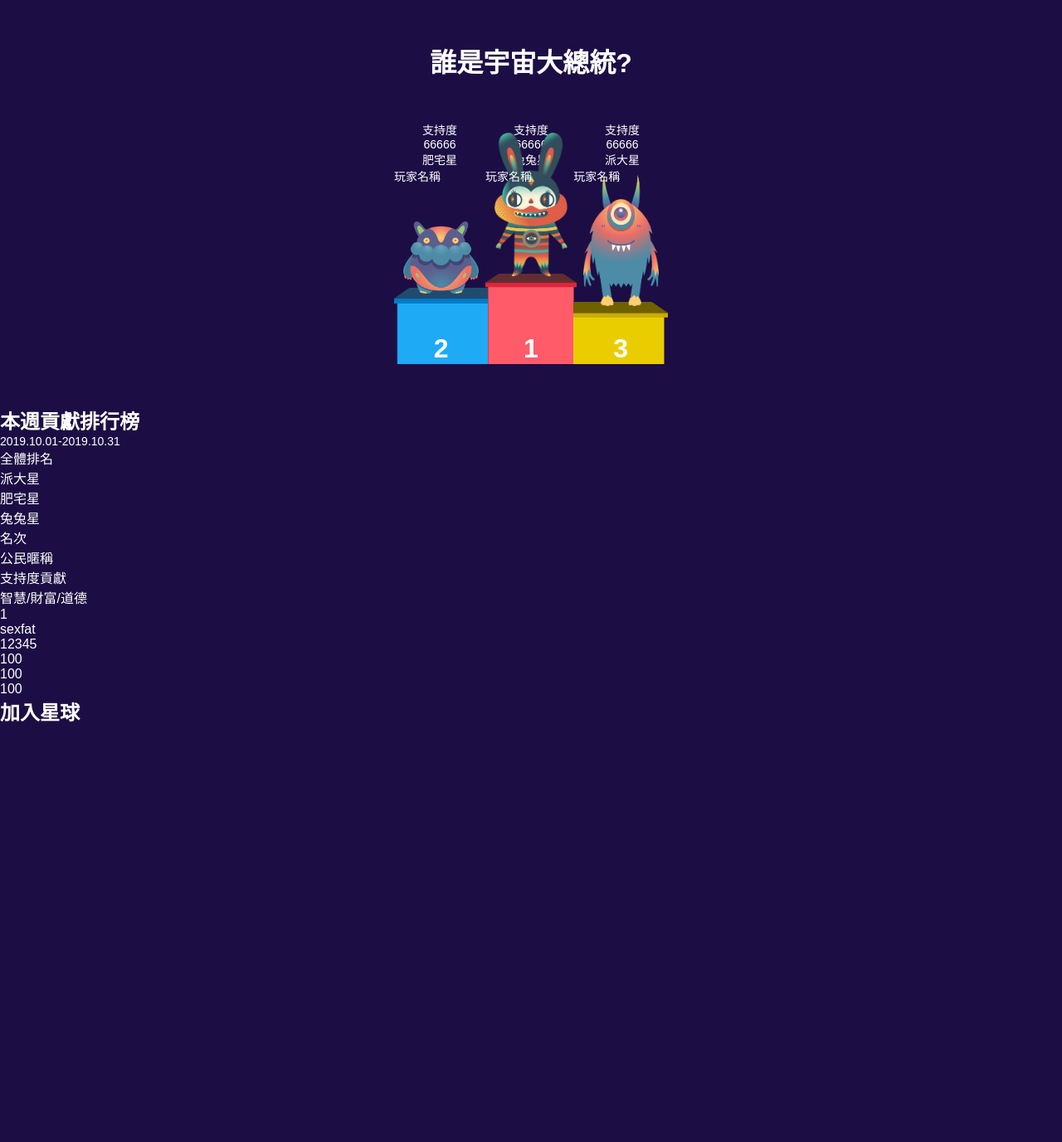
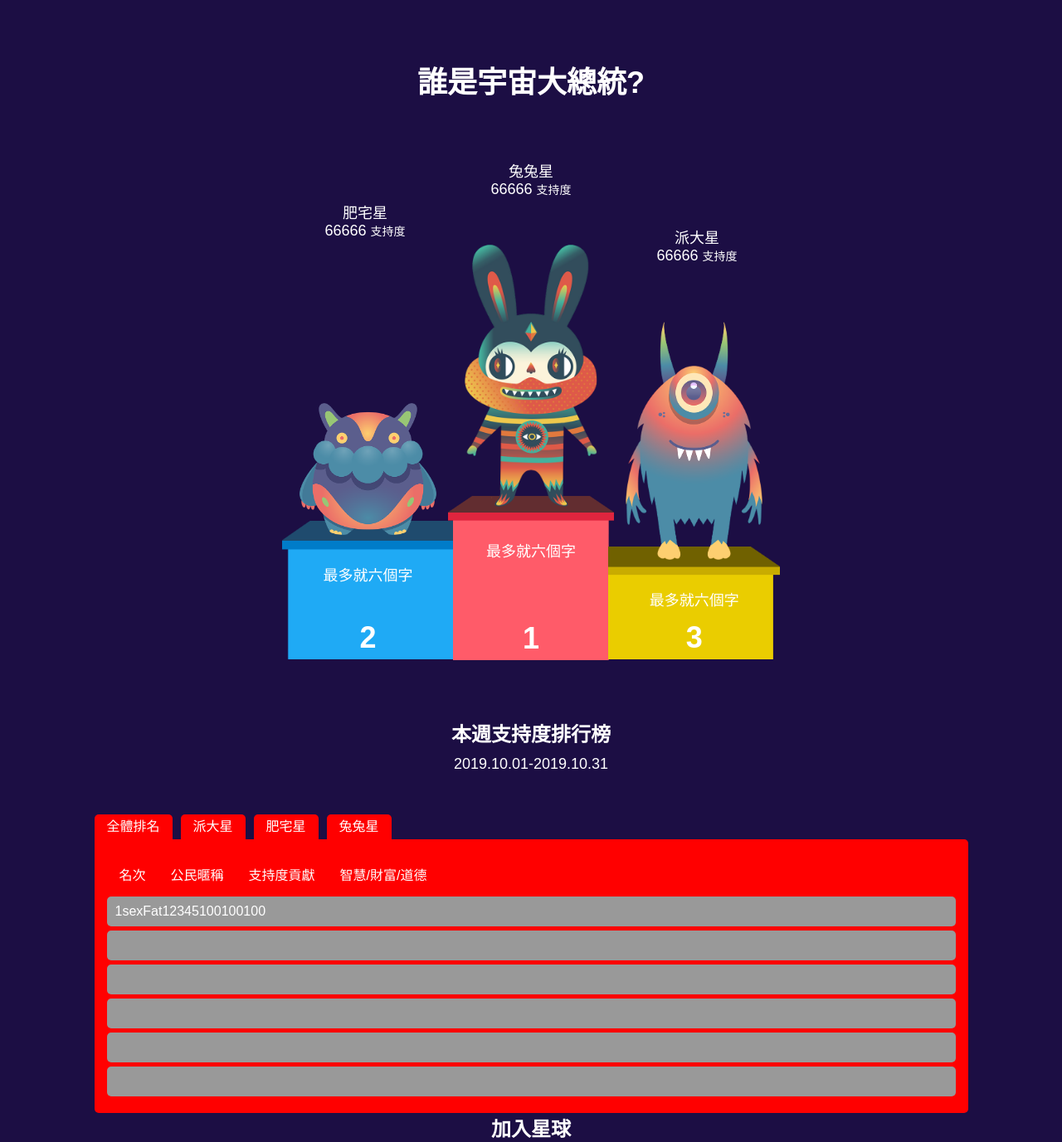
Before and after one commit to May27Oliver/Conquer-the-Universe, a PHP site: page / in a window 1280 px wide. Shown: the whole page at 83% size. Before the commit the page ends 875 px from the top, so only its background shows below. Run offline with PHP 8.4, Linux system fonts and the light colour scheme.

Commit message:
垂死掙扎的阿白

```diff
--- a/Rbai/css/style.css
+++ b/Rbai/css/style.css
@@ -17,17 +17,44 @@ p{
     font-size: 14px;
 }
 span{
-    font-size: 14px;
+    font-size: 12px;
 }
+h1{
+    font-size: 28px;
+}
+h2{
+    font-size: 20px;
+}
+@media screen and (min-width: 768px){
+    p{
+        font-size: 18px;
+    }
+    span{
+        font-size: 14px;
+    }
+    h1{
+        font-size: 36px;
+    }
+    h2{
+        font-size: 24px;
+    }
+}
+
+h2{
+    text-align: center;
+}
+/* *{
+    outline:1px solid red;
+} */
 
 
 
+/* 最上面 */
+.indexHeader h1{
+    text-align: center;
+    margin:70px auto;
+}
 
-.indexHeader h1{
-    font-size: 2em;
-    text-align: center;
-    margin:50px auto;
-}
 .indexHeader .indexWinner{
     width: 330px;
     margin:0 auto;
@@ -37,33 +64,47 @@ span{
     float: left;
     width: 110px;
 }
+@media screen and (min-width: 768px){
+    .indexHeader .indexWinner{
+        width: 450px;
+    }
+    .indexHeader .indexWinner li{
+        width: 150px;
+    }
+}
+@media screen and (min-width: 992px){
+    .indexHeader .indexWinner{
+        width: 600px;
+    }
+    .indexHeader .indexWinner li{
+        width: 200px;
+    }
+}
 .indexHeader .indexWinner li .stageText{
     background-repeat: no-repeat;
     background-size: 100%;
     background-position: bottom;
-    padding-top:150px;
+    padding-top:220px;
     position: relative;
 }
+
 .indexHeader .indexWinner .winner2 .stageText{
     background-image: url(../img/stageB2.png);
-    margin-right: -3%;
+    margin-right: -3.4%;
 }
 .indexHeader .indexWinner .winner1 .stageText{
     background-image: url(../img/stageR1.png);
 }
 .indexHeader .indexWinner .winner3 .stageText{
     background-image: url(../img/stageY3.png);
-    margin-left: -3.5%;
+    margin-left: -3.3%;
 }
 .indexHeader .indexWinner li img{
     display: block;
     width: 80%;
     margin:0 auto;
 }
-.indexHeader .indexWinner span{
-    display: block;
-    text-align: center;
-}
+
 .indexHeader .indexWinner p{
     text-align: center;
 }
@@ -83,7 +124,175 @@ span{
 .indexHeader .indexWinner .winner3 .alienImg{
     bottom:70px;
 }
+@media screen and (min-width: 768px){
+    .indexHeader .indexWinner .winner1 .alienImg{
+        bottom:140px;
+    }
+
+    .indexHeader .indexWinner .winner2 .alienImg{
+        bottom:115px;
+    }
+
+    .indexHeader .indexWinner .winner3 .alienImg{
+        bottom:90px;
+    }
+}
+@media screen and (min-width: 992px){
+    .indexHeader .indexWinner .winner1 .alienImg{
+        bottom:185px;
+    }
+
+    .indexHeader .indexWinner .winner2 .alienImg{
+        bottom:150px;
+    }
+
+    .indexHeader .indexWinner .winner3 .alienImg{
+        bottom:120px;
+    }
+}
 .indexHeader .indexWinner li .stageText p{
+    width: 150px;
     position: absolute;
-    top:0;
+    bottom:0;
+    left:50%;
+    transform: translateX(-50%);
 }
+@media screen and (min-width: 768px){
+    .indexHeader .indexWinner li .stageText{
+        padding-top:320px;
+    }
+}
+@media screen and (min-width: 992px){
+    .indexHeader .indexWinner li .stageText{
+        padding-top:440px;
+    }
+}
+
+.indexHeader .indexWinner .winner1 .stageText p{
+    bottom:70px;
+}
+.indexHeader .indexWinner .winner2 .stageText p{
+    bottom:50px;
+}
+.indexHeader .indexWinner .winner3 .stageText p{
+    bottom:35px;
+}
+@media screen and (min-width: 768px){
+    .indexHeader .indexWinner .winner1 .stageText p{
+        bottom:90px;
+    }
+    .indexHeader .indexWinner .winner2 .stageText p{
+        bottom:65px;
+    }
+    .indexHeader .indexWinner .winner3 .stageText p{
+        bottom:45px;
+    }
+}
+@media screen and (min-width: 992px){
+    .indexHeader .indexWinner .winner1 .stageText p{
+        bottom:120px;
+    }
+    .indexHeader .indexWinner .winner2 .stageText p{
+        bottom:90px;
+    }
+    .indexHeader .indexWinner .winner3 .stageText p{
+        bottom:60px;
+    }
+}
+.indexHeader .indexWinner .winner2 .planetTxt{
+    padding-top:30px;
+}
+.indexHeader .indexWinner .winner2 .stageText{
+    padding-top:189px;
+}
+.indexHeader .indexWinner .winner3 .planetTxt{
+    padding-top:60px;
+}
+.indexHeader .indexWinner .winner3 .stageText{
+    padding-top:159px;
+}
+@media screen and (min-width: 768px){
+    .indexHeader .indexWinner .winner2 .planetTxt{
+        padding-top:40px;
+    }
+    .indexHeader .indexWinner .winner2 .stageText{
+        padding-top:279px;
+    }
+    .indexHeader .indexWinner .winner3 .planetTxt{
+        padding-top:70px;
+    }
+    .indexHeader .indexWinner .winner3 .stageText{
+        padding-top:249px;
+    }
+}
+@media screen and (min-width: 992px){
+    .indexHeader .indexWinner .winner2 .planetTxt{
+        padding-top:50px;
+    }
+    .indexHeader .indexWinner .winner2 .stageText{
+        padding-top:389px;
+    }
+    .indexHeader .indexWinner .winner3 .planetTxt{
+        padding-top:80px;
+    }
+    .indexHeader .indexWinner .winner3 .stageText{
+        padding-top:359px;
+    }
+}
+@media screen and (min-width: 768px){
+    .indexHeader .indexWinner li .stageText h1{
+        padding-bottom:5px;
+    }
+}
+.indexHeader .indexWinner  li .planetTxt span{
+    margin-left:5px;
+}
+
+
+/* 排行榜 */
+.leaderBoard h2{
+    margin-bottom: 10px;
+}
+.leaderBoard p{
+    text-align: center;
+    margin-bottom: 50px;
+}
+.boardTitle{
+    width: 90%;
+    background-color: #666;
+    margin:0 auto;
+}
+.boardInner{
+    width: calc(90% - 30px);
+    background-color: red;
+    margin:0 auto;
+    clear:both;
+    padding:15px;
+    border-radius:0 5px 5px 5px;
+}
+.boardTitle li{
+    float: left;
+    background-color: red;
+    padding:0 15px;
+    line-height: 30px;
+    margin-right:10px;
+    border-radius: 5px 5px 0 0;
+}
+.innerTitle li{
+    float: left;
+    margin:15px;
+}
+#innerPlayer{
+    clear:both;
+}
+#innerPlayer li ul li{
+    float:left;
+}
+#innerPlayer li ul{
+    height: 36px;
+    line-height: 36px;
+    background-color: #999;
+    margin-bottom:5px;
+    border-radius: 5px;
+    padding: 0px 10px;
+}
--- a/Rbai/index.html
+++ b/Rbai/index.html
@@ -46,55 +46,60 @@
         <button id="logOut">登出</button>
     </nav> -->
 
+<!-- 最上面 -->
 <header class="indexHeader container">
     <h1>誰是宇宙大總統?</h1>
     <ul class="indexWinner">
         <li class="winner2">
-            <span>支持度</span>
-            <p>66666</p>
+            <div class="planetTxt">
                 <p id="winPlanet_2">肥宅星</p>
+                <p>66666<span>支持度</span></p>
+            </div>
             <div class="stageText">
                 <div class="alienImg">
                     <img src="img/alien_2.png" alt="外星人">
                 </div>
-                <p id="winPlayer_2">玩家名稱</p>
+                <p id="winPlayer_2">最多就六個字</p>
                 <h1>2</h1>
             </div>
         </li>
         <li class="winner1">
-            <span>支持度</span>
-            <p>66666</p>
+            <div class="planetTxt">
                 <p id="winPlanet_1">兔兔星</p>
+                <p>66666<span>支持度</span></p>
+            </div>
             <div class="stageText">
                 <div class="alienImg">
                     <img src="img/alien_3.png" alt="外星人">
                 </div>
-                <p id="winPlayer_1">玩家名稱</p>
+                <p id="winPlayer_1">最多就六個字</p>
                 <h1>1</h1>
             </div>
         </li>
         <li class="winner3">
-            <span>支持度</span>
-            <p>66666</p>
+            <div class="planetTxt">
                 <p id="winPlanet_3">派大星</p>
+                <p>66666<span>支持度</span></p>
+            </div>
             <div class="stageText">
                 <div class="alienImg">
                     <img src="img/alien_1.png" alt="外星人">
                 </div>
-                <p id="winPlayer_3">玩家名稱</p>
+                <p id="winPlayer_3">最多就六個字</p>
                 <h1>3</h1>
             </div>
         </li>
     </ul>
 </header>
-<section class="leaderBoard">
-    <h2>本週貢獻排行榜</h2>
+<!-- 排行榜 -->
+<section class="leaderBoard  container">
+    <h2>本週支持度排行榜</h2>
     <p>2019.10.01-2019.10.31</p>
     <ul class="boardTitle">
-        <li><a href="board">全體排名</a></li>
-        <li><a href="board_1">派大星</a></li>
-        <li><a href="board_2">肥宅星</a></li>
-        <li><a href="board_3">兔兔星</a></li>
+        <li id="rankAll">全體排名</li>
+        <li id="rankP_1">派大星</li>
+        <li id="rankP_2">肥宅星</li>
+        <li id="rankP_3">兔兔星</li>
     </ul>
     <div class="boardInner" id="boardInner">
         <ul class="innerTitle">
@@ -103,21 +108,23 @@
             <li>支持度貢獻</li>
             <li>智慧/財富/道德</li>
         </ul>
-        <div class="innerPlayer">
-            <ul id="playList_1">
+        <ul id="innerPlayer">
+            <li id="playList_1">
+                <ul>
                     <li id="playerRIA">1</li>
-                <li id="playerName">sexfat</li>
+                    <li id="playerName">sexFat</li>
                     <li id="playerDevote">12345</li>
                     <li id="playerInt">100</li>
                     <li id="playerWealth">100</li>
                     <li id="playerMoral">100</li>
                 </ul>
-            <ul id="playList_2"></ul>
-            <ul id="playList_3"></ul>
-            <ul id="playList_4"></ul>
-            <ul id="playList_5"></ul>
-            <ul id="playList_6"></ul>
-        </div>
+            </li>
+            <li id="playList_2"><ul></ul></li>
+            <li id="playList_3"><ul></ul></li>
+            <li id="playList_4"><ul></ul></li>
+            <li id="playList_5"><ul></ul></li>
+            <li id="playList_6"><ul></ul></li>
+        </ul>
     </div>
 </section>
 <section>
```
Lines whose indentation alone changed are shown as unchanged.
